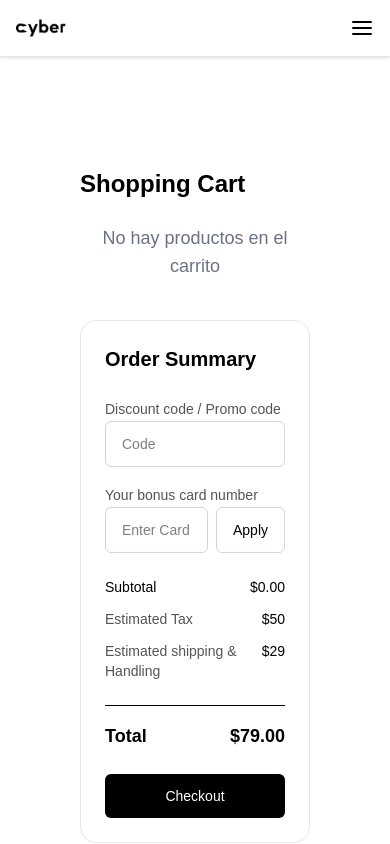
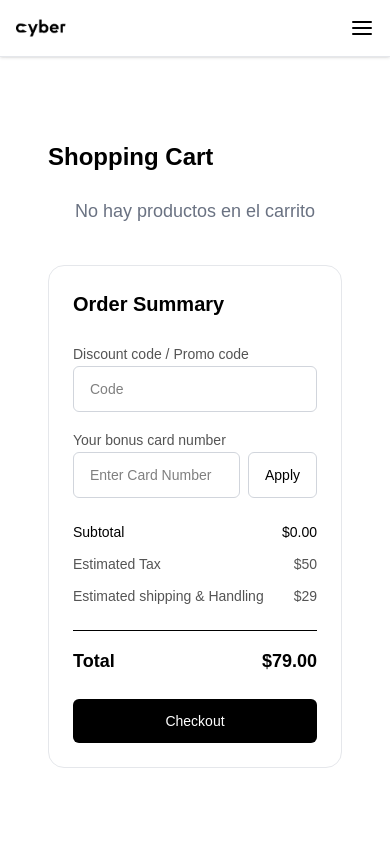
Before and after one commit to eldani13/tiendatecnologia, a Next.js app: page /pagos in a window 390 px wide. Shown: the top 844 px of the page. Built offline with nearby package versions, Linux system fonts and the light colour scheme.

Commit message:
Responsive

```diff
--- a/src/components/MetodosDePago/CardPaymentForm.tsx
+++ b/src/components/MetodosDePago/CardPaymentForm.tsx
@@ -25,23 +25,23 @@ export default function CardPaymentForm() {
           <input
             type="text"
             placeholder="Cardholder Name"
-            className="w-full border rounded px-4 py-2 text-black"
+            className="w-80 border rounded px-4 py-2 text-black"
           />
           <input
             type="text"
             placeholder="Card Number"
-            className="w-full border rounded px-4 py-2 text-black"
+            className="w-80 border rounded px-4 py-2 text-black"
           />
           <div className="flex space-x-4">
             <input
               type="text"
               placeholder="Exp.Date"
-              className="w-1/2 border rounded px-4 py-2 text-black"
+              className="w-36 border rounded px-4 py-2 text-black"
             />
             <input
               type="text"
               placeholder="CVV"
-              className="w-1/2 border rounded px-4 py-2 text-black"
+              className="w-40 border rounded px-4 py-2 text-black"
             />
           </div>
           <div className="flex items-center space-x-2 mb-6">
--- a/src/components/Pagos/CartPage.tsx
+++ b/src/components/Pagos/CartPage.tsx
@@ -20,8 +20,8 @@ export default function CartPage() {
 
   return (
     <section className="bg-white w-full px-4 py-10">
-      <div className="p-8 mx-auto md:p-12 grid grid-cols-1 lg:grid-cols-3 gap-10 max-w-screen-xl">
-        <div className="lg:col-span-2">
+      <div className="mx-auto flex flex-col lg:grid lg:grid-cols-3 gap-10 max-w-screen-xl">
+        <div className="order-1 lg:order-1 lg:col-span-2">
           <h2 className="text-2xl font-semibold mb-6 text-black">
             Shopping Cart
           </h2>
@@ -35,8 +35,9 @@ export default function CartPage() {
               {cartItems.map((item) => (
                 <div
                   key={item.id}
-                  className="flex gap-4 items-center border-b pb-6"
+                  className="flex flex-col sm:flex-row gap-4 items-center border-b pb-6 sm:items-center sm:justify-between"
                 >
+                  <div className="flex items-center gap-4 w-full sm:w-auto">
                     <Image
                       src={item.image}
                       alt={item.title}
@@ -44,11 +45,16 @@ export default function CartPage() {
                       height={100}
                       className="object-contain w-24 h-24"
                     />
+
                     <div className="flex-1">
-                    <h3 className="font-medium text-black">{item.title}</h3>
-                    <p className="text-sm text-gray-500">#{item.id}</p>
+                      <h3 className="font-medium text-black text-sm sm:text-base">
+                        {item.title}
+                      </h3>
+                      <p className="text-xs text-gray-500">#{item.id}</p>
+                    </div>
                   </div>
 
+                  <div className="flex justify-between items-center w-full sm:w-auto gap-4">
                     <div className="flex items-center gap-2 border px-2 py-1 rounded">
                       <button
                         className="text-xl px-2 text-black"
@@ -65,7 +71,7 @@ export default function CartPage() {
                       </button>
                     </div>
 
-                  <div className="w-20 text-right font-medium text-lg text-black">
+                    <div className="text-right font-medium text-lg text-black w-16">
                       {item.price}
                     </div>
 
@@ -76,12 +82,14 @@ export default function CartPage() {
                       x
                     </button>
                   </div>
+                </div>
               ))}
             </div>
           )}
         </div>
 
-        <div className="bg-white rounded-2xl border border-gray-200 p-6 w-full max-w-sm">
+        <div className="order-2 lg:order-2 lg:col-span-1 w-full">
+          <div className="bg-white rounded-2xl border border-gray-200 p-6 w-full max-w-full lg:max-w-sm mx-auto">
             <h3 className="text-xl font-semibold text-black mb-6">
               Order Summary
             </h3>
@@ -120,14 +128,12 @@ export default function CartPage() {
                 <span>Subtotal</span>
                 <span>${subtotal.toFixed(2)}</span>
               </div>
-            <div className="flex justify-between text-black">
-              <span className="text-[#545454]">Estimated Tax</span>
+              <div className="flex justify-between text-[#545454]">
+                <span>Estimated Tax</span>
                 <span>${estimatedTax}</span>
               </div>
-            <div className="flex justify-between text-black">
-              <span className="text-[#545454]">
-                Estimated shipping & Handling
-              </span>
+              <div className="flex justify-between text-[#545454]">
+                <span>Estimated shipping & Handling</span>
                 <span>${shipping}</span>
               </div>
             </div>
@@ -145,6 +151,7 @@ export default function CartPage() {
             </Link>
           </div>
         </div>
+      </div>
     </section>
   );
 }
--- a/src/components/Pagos/PaymentStep.tsx
+++ b/src/components/Pagos/PaymentStep.tsx
@@ -42,8 +42,12 @@ export default function PaymentStep({ onBack }: Props) {
 
   return (
     <div className="grid grid-cols-1 md:grid-cols-2 gap-10 p-8">
-      <div className="bg-white p-6 rounded-xl  border">
+      <div className="block md:hidden">
         <CheckoutSteps currentStep={3} />
+      </div>
+      <div className="hidden md:block bg-white p-6 rounded-xl border">
+        <CheckoutSteps currentStep={3} />
+
         <h2 className="text-lg font-semibold mb-4 text-black">Summary</h2>
 
         <div className="space-y-3">
--- a/src/components/items/ItemsPagos.tsx
+++ b/src/components/items/ItemsPagos.tsx
@@ -10,7 +10,7 @@ interface CheckoutStepsProps {
   ];
 
   return (
-      <div className="flex justify-center mb-10 space-x-20 text-sm">
+    <div className="flex flex-wrap justify-center gap-x-10 gap-y-4 mb-10 text-sm sm:gap-x-16 md:gap-x-20">
       {steps.map((step) => {
         const isActive = step.number === currentStep;
 
@@ -30,7 +30,7 @@ interface CheckoutStepsProps {
             >
               {step.number}
             </div>
-              <span>{step.label}</span>
+            <span className="text-xs sm:text-sm">{step.label}</span>
           </div>
         );
       })}
```
Lines whose indentation alone changed are shown as unchanged.
